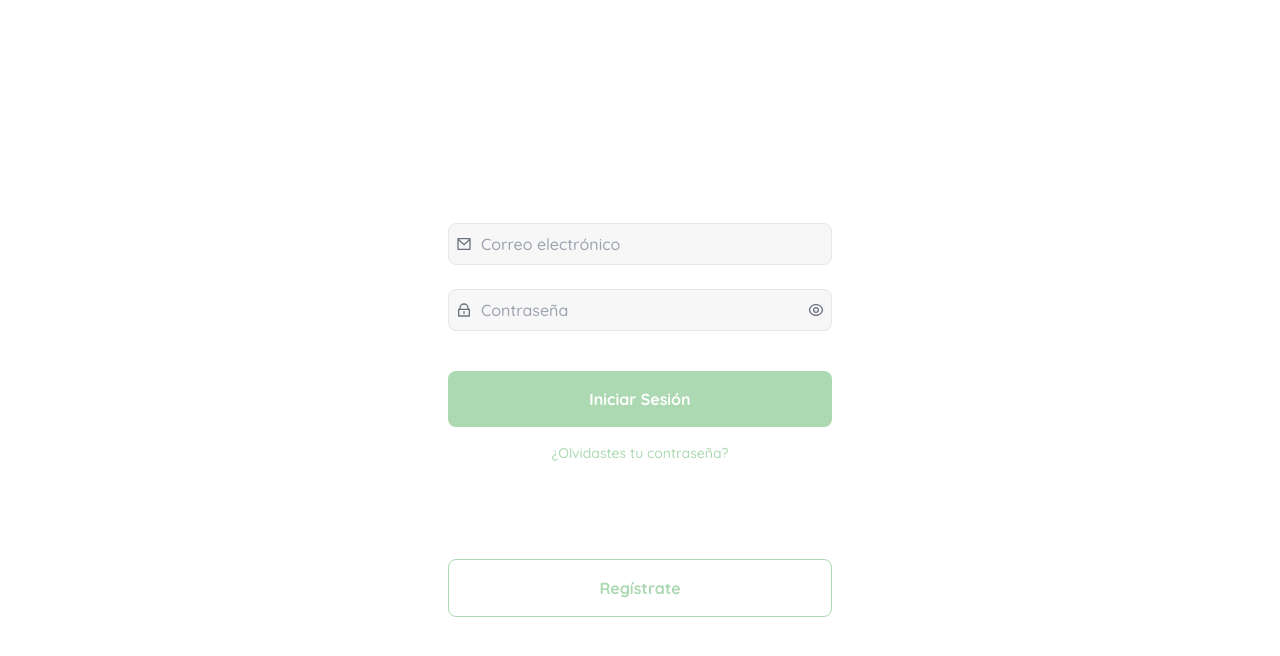
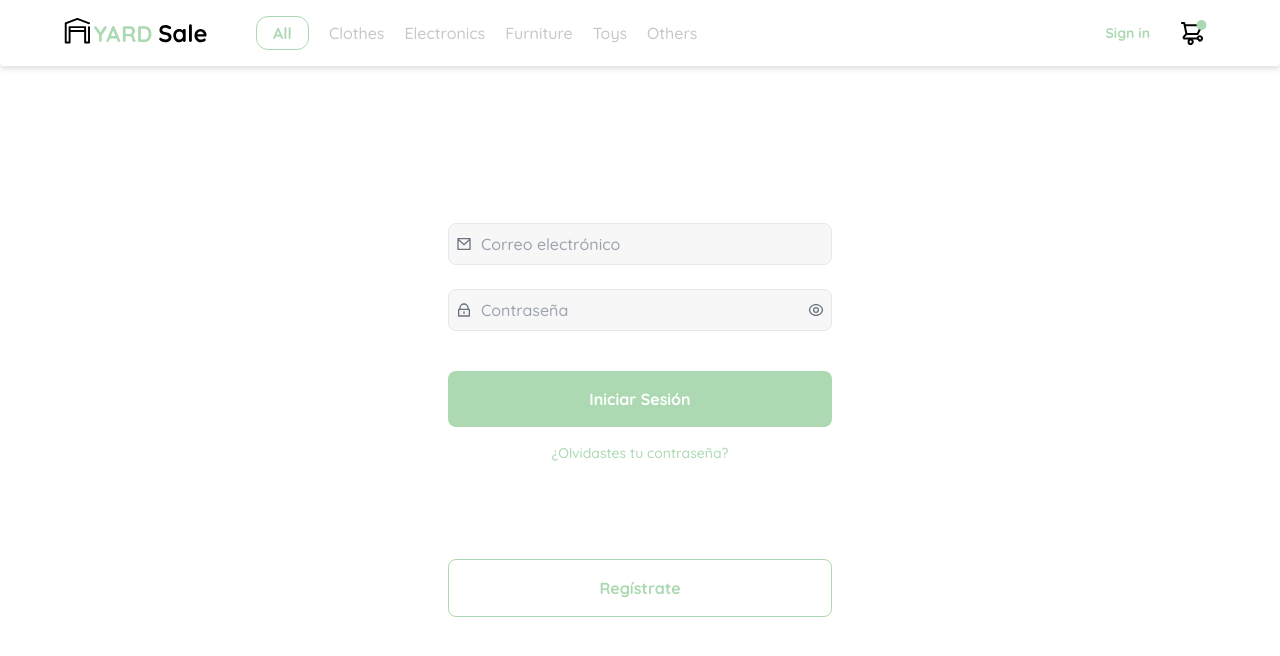
Before and after one commit to johnpablo7/yard-sale, a React (Vite) app: page / in a window 1280 px wide. Shown: the top 656 px of the page. Built offline with nearby package versions, Linux system fonts and the light colour scheme.

Commit message:
add navbar

```diff
--- a/src/App.jsx
+++ b/src/App.jsx
@@ -5,11 +5,11 @@ import { AuthLayout } from "./layouts/auth/AuthLayout";
 // Pages
 import { Error404 } from "./pages/404";
 import { ChangePassword } from "./pages/auth/ChangePassword";
+import { CreateAccount } from "./pages/auth/CreateAccount";
 import { EditAccount } from "./pages/auth/EditAccount";
 import { Login } from "./pages/auth/Login";
 import { RecoveryPassword } from "./pages/auth/RecoveryPassword";
 import { RecoveryPasswordEmail } from "./pages/auth/RecoveryPasswordEmail";
-import { Register } from "./pages/auth/Register";
 import { SaveAccount } from "./pages/auth/SaveAccount";
 
 export const App = () => {
@@ -18,7 +18,7 @@ export const App = () => {
       <Routes>
         <Route path="/" element={<AuthLayout />}>
           <Route index element={<Login />} />
-          <Route path="registro" element={<Register />} />
+          <Route path="crear-cuenta" element={<CreateAccount />} />
           <Route
             path="recuperacion-password/:slug"
             element={<RecoveryPassword />}
--- a/src/components/HomePage.jsx
+++ /dev/null
@@ -1,3 +0,0 @@
-export const HomePage = () => {
-  return <div>HomePage</div>;
-};
--- /dev/null
+++ b/src/components/common/DestokNavbar.jsx
@@ -0,0 +1,54 @@
+import React from "react";
+import { Link } from "react-router-dom";
+import iconNotification from "../../../public/assets/icons/icon_shopping_cart_notification.svg";
+import logoYard from "../../../public/assets/logos/logo_yard_sale.svg";
+
+export const DestokNavbar = () => {
+  return (
+    <header className="fixed right-0 top-0 w-full bg-app-white flex flex-row items-center justify-between p-4 z-40 rounded  drop-shadow-md">
+      <div className="flex items-center">
+        <div className="px-12">
+          <img src={logoYard} alt="logo_yard_sale" className="w-36" />
+        </div>
+
+        <nav>
+          <ul className="flex flex-row items-center gap-x-5">
+            <button className="rounded-xl py-1 px-4 bg-app-white text-app-green font-bold border-app-green border">
+              All
+            </button>
+            <li>
+              <Link to="/" className="text-app-silver">
+                Clothes
+              </Link>
+            </li>
+            <li>
+              <Link to="/" className=" text-app-silver">
+                Electronics
+              </Link>
+            </li>
+            <li>
+              <Link to="/" className="text-app-silver">
+                Furniture
+              </Link>
+            </li>
+            <li>
+              <Link to="/" className="text-app-silver">
+                Toys
+              </Link>
+            </li>
+            <li>
+              <Link to="/" className="text-app-silver">
+                Others
+              </Link>
+            </li>
+          </ul>
+        </nav>
+      </div>
+
+      <div className="flex items-center px-14 gap-x-7 text-app-green text-sm font-bold">
+        <button>Sign in</button>
+        <img src={iconNotification} alt="logo_yard_sale" className="" />
+      </div>
+    </header>
+  );
+};
--- /dev/null
+++ b/src/components/pages/home/HomeSignin.jsx
@@ -0,0 +1,3 @@
+export const HomeSignin = () => {
+  return <div>HomeSignin</div>;
+};
--- a/src/layouts/auth/AuthLayout.jsx
+++ b/src/layouts/auth/AuthLayout.jsx
@@ -1,8 +1,10 @@
 import { Outlet } from "react-router-dom";
+import { DestokNavbar } from "../../components/common/DestokNavbar";
 
 export const AuthLayout = () => {
   return (
     <div className="bg-app-white min-h-screen flex items-center justify-center p-5">
+      <DestokNavbar />
       <Outlet />
     </div>
   );
--- a/src/pages/auth/Register.jsx
+++ b/src/pages/auth/CreateAccount.jsx
@@ -9,7 +9,7 @@ import {
 import { Link } from "react-router-dom";
 import { toast } from "react-toastify";
 
-export const Register = () => {
+export const CreateAccount = () => {
   const [showPassword, setShowPassword] = useState(false);
   const [name, setName] = useState("");
   const [lastname, setLastname] = useState("");
```
Also changed, not shown: src/components/common/MobileNavbar.jsx (added), 1 other file (tests, documents, lock files or other folders).
